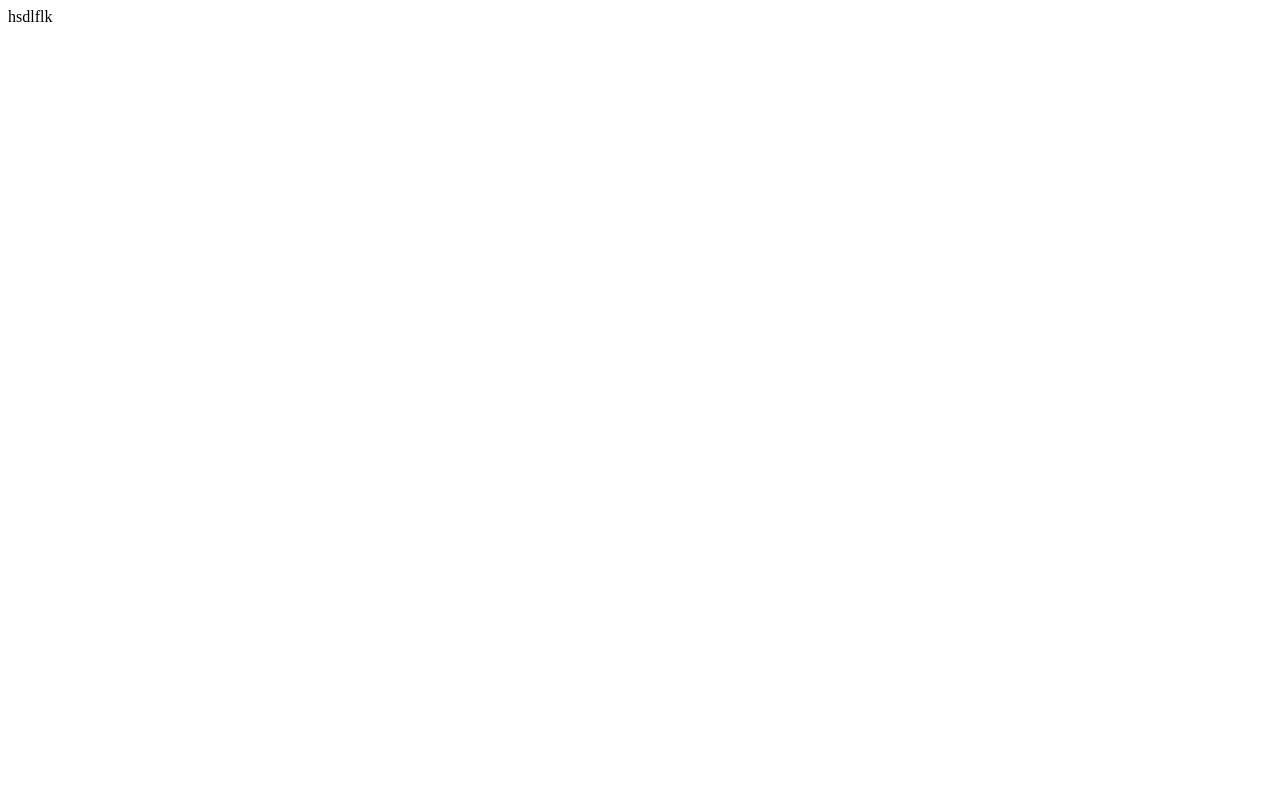
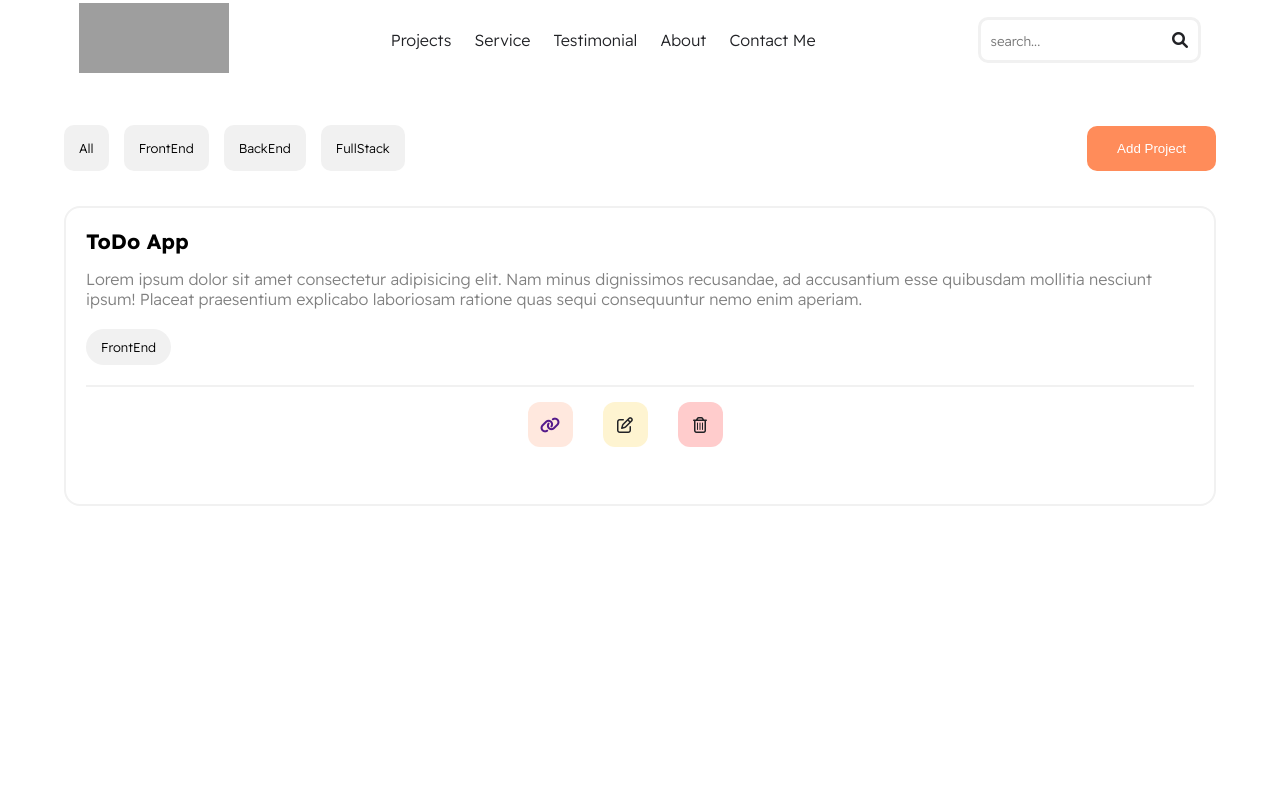
Before and after one commit to GSG-G11/Portfolio, a website: page client/index.html in a window 1280 px wide. Drawn offline with Linux system fonts and the light colour scheme; grey boxes are pictures that could not be loaded.

Commit message:
create html tags and style it relates #14

```diff
--- a/client/index.html
+++ b/client/index.html
@@ -1 +1,109 @@
-hsdlflk
+<!DOCTYPE html>
+<html lang="en">
+  <head>
+    <meta charset="UTF-8" />
+    <meta http-equiv="X-UA-Compatible" content="IE=edge" />
+    <meta name="viewport" content="width=device-width, initial-scale=1.0" />
+    <link rel="icon" href="img/iconTab.png" />
+    <!-- Fonts -->
+    <link rel="preconnect" href="https://fonts.googleapis.com" />
+    <link rel="preconnect" href="https://fonts.gstatic.com" crossorigin />
+    <link
+      href="https://fonts.googleapis.com/css2?family=Manrope:wght@200;300;400;500;600;700;800&family=Readex+Pro:wght@200;300;400;500;600;700&family=Yeseva+One&display=swap"
+      rel="stylesheet"
+    />
+    <!-- Icons -->
+    <link
+      rel="stylesheet"
+      href="https://cdnjs.cloudflare.com/ajax/libs/font-awesome/6.0.0/css/all.min.css"
+    />
+    <!-- CSS -->
+    <link rel="stylesheet" href="style.css" />
+    <title>Portfolio</title>
+  </head>
+  <body>
+    <div class="container">
+      <header>
+        <a href="/home"
+          ><img
+            class="logo"
+            src="https://upload.wikimedia.org/wikipedia/commons/d/dc/Portfolio.hu_full_logo.png?20200513123442"
+            alt=""
+        /></a>
+        <ul>
+          <li>Projects</li>
+          <li>Service</li>
+          <li>Testimonial</li>
+          <li>About</li>
+          <li>Contact Me</li>
+        </ul>
+        <div class="search">
+          <input type="search" name="search" placeholder="search..." />
+          <i class="fa-solid fa-magnifying-glass"></i>
+        </div>
+      </header>
+      <main>
+        <div class="content">
+          <section class="left">
+            <h2>We have Coding Experience</h2>
+            <p class="info">
+              Hi! I’m FullStack Developer-creating bold & brave applications for
+              companies all across the world.
+            </p>
+            <div class="buttons">
+              <button class="hire">Hire Me</button>
+              <button class="projects btn-add-project">Explore Projects</button>
+            </div>
+            <div class="links">
+              <p>Check Out My</p>
+              <i class="fa-brands fa-github"></i>
+              <i class="fa-brands fa-codepen"></i>
+              <i class="fa-brands fa-free-code-camp"></i>
+            </div>
+          </section>
+          <section class="right">
+            <img class="img-right" src="img/img left side.png" alt="" />
+            <img src="img/border left side.png" alt="" />
+          </section>
+        </div>
+
+        <div class="wrap-project-list">
+          <section class="project-list">
+            <div class="custom-method">
+              <ul class="categories-list">
+                <li>All</li>
+                <li>FrontEnd</li>
+                <li>BackEnd</li>
+                <li>FullStack</li>
+              </ul>
+              <button class="add-project btn-add-project">Add Project</button>
+            </div>
+            <div class="wrap-cards">
+              <ul class="cards">
+                <li class="card">
+                  <h4 class="name-card">ToDo App</h4>
+                  <p class="desc-card">
+                    Lorem ipsum dolor sit amet consectetur adipisicing elit. Nam
+                    minus dignissimos recusandae, ad accusantium esse quibusdam
+                    mollitia nesciunt ipsum! Placeat praesentium explicabo
+                    laboriosam ratione quas sequi consequuntur nemo enim
+                    aperiam.
+                  </p>
+                  <p class="category-card">FrontEnd</p>
+                  <div class="icons-card">
+                    <a href=""><i class="fa-solid fa-link link-icon"></i></a>
+                    <i class="fa-regular fa-pen-to-square edit-icon"></i>
+                    <i class="fa-regular fa-trash-can delete-icon"></i>
+                  </div>
+                </li>
+              </ul>
+            </div>
+          </section>
+        </div>
+      </main>
+    </div>
+    <script src="JS/dom.js"></script>
+    <script src="JS/getData.js"></script>
+    <script src="JS/index.js"></script>
+  </body>
+</html>
--- a/client/style.css
+++ b/client/style.css
@@ -0,0 +1,369 @@
+:root {
+  --white: #ffffff;
+  --black: #000000;
+  --font: #212226;
+  --yellow: #fcda68;
+  --orange: #ff8c5a;
+  --main: #8773ee;
+  --gray: #f1f1f1;
+}
+
+*,
+*::after,
+*::before {
+  padding: 0;
+  margin: 0;
+  box-sizing: border-box;
+  outline: none;
+  border: none;
+}
+
+html {
+  scroll-behavior: smooth;
+  font-family: "Readex Pro", sans-serif;
+}
+
+input::placeholder,
+textarea::placeholder {
+  font-family: "Readex Pro", sans-serif;
+  font-weight: 300;
+}
+
+body {
+  font-family: "Readex Pro", sans-serif;
+  width: 100%;
+  height: 100%;
+  background-color: var(--white);
+  overflow: hidden;
+  display: flex;
+}
+
+ul {
+  list-style-type: none;
+}
+
+a {
+  text-decoration: none;
+}
+
+/* scrollbar */
+::-webkit-scrollbar {
+  width: 5px;
+  height: 5px;
+}
+
+::-webkit-scrollbar-thumb {
+  background: var(--orange);
+  border-radius: 50px;
+}
+
+::-webkit-scrollbar-thumb:hover {
+  background: var(--orange);
+}
+
+::selection {
+  background-color: var(--orange);
+}
+
+.container {
+  width: 90vw;
+  height: 100vh;
+  margin: 0 auto;
+  overflow: hidden;
+}
+
+header {
+  padding: 15px;
+  display: flex;
+  align-items: center;
+  justify-content: space-between;
+  color: var(--font);
+  height: 10vh;
+}
+
+.logo {
+  width: 150px;
+  height: 70px;
+}
+
+header ul {
+  display: flex;
+  align-items: center;
+  justify-content: space-around;
+  width: 35vw;
+}
+
+header ul li {
+  position: relative;
+  font-weight: 300;
+  cursor: pointer;
+}
+
+header ul li:after {
+  content: "";
+  width: 0%;
+  height: 0.2rem;
+  background: var(--orange);
+  position: absolute;
+  left: 0px;
+  bottom: -1rem;
+  transition: width 0.4s ease-in-out;
+}
+
+header ul li:hover:after {
+  width: 100%;
+}
+
+.search {
+  border: 3px solid var(--gray);
+  padding: 10px;
+  border-radius: 10px;
+}
+.search input:focus > .search {
+  border: 3px solid var(--orange);
+}
+
+main {
+  margin-top: 30px;
+  height: 85vh;
+  overflow: hidden;
+}
+
+.content {
+  padding: 30px 15px;
+  display: flex;
+  align-items: center;
+  justify-content: space-between;
+  width: 100%;
+  height: 100%;
+  display: none;
+}
+
+.left {
+  width: 50%;
+  padding-top: 50px;
+}
+
+.left h2 {
+  font-size: 3rem;
+  color: var(--font);
+}
+
+.left .info {
+  position: relative;
+  margin-top: 50px;
+  color: #808080;
+  line-height: 1.5rem;
+  padding-left: 15px;
+}
+
+.left .info::before {
+  content: "";
+  position: absolute;
+  left: 0;
+  top: 0;
+  width: 5px;
+  height: 100%;
+  background-color: var(--gray);
+}
+
+.right {
+  width: 50%;
+  display: flex;
+  align-items: center;
+  justify-content: flex-end;
+  height: calc(85vh-100px);
+}
+
+.img-right {
+  margin-right: 150px;
+}
+
+.buttons {
+  margin-top: 50px;
+}
+
+.buttons button {
+  border-radius: 10px;
+  padding: 15px;
+}
+
+.hire {
+  background-color: var(--orange);
+  color: white;
+}
+
+.projects {
+  margin-left: 15px;
+  background-color: rgba(255, 140, 90, 0.2);
+  color: var(--font);
+  cursor: pointer;
+  transition: all 0.3s;
+}
+
+.projects:hover {
+  background-color: var(--orange);
+  color: var(--white);
+}
+
+.links {
+  margin-top: 120px;
+  display: flex;
+  align-items: center;
+  justify-content: flex-start;
+  color: var(--font);
+}
+
+.links i {
+  background-color: var(--gray);
+  width: 50px;
+  height: 50px;
+  border-radius: 16px;
+  display: flex;
+  align-items: center;
+  justify-content: center;
+  margin-left: 15px;
+}
+
+.wrap-project-list {
+  padding-top: 15px;
+}
+
+.custom-method {
+  display: flex;
+  align-items: center;
+  justify-content: space-between;
+}
+
+.add-project {
+  padding: 15px 30px;
+  background-color: var(--orange);
+  border-radius: 10px;
+  color: var(--white);
+  font-weight: 500;
+  cursor: pointer;
+  transition: all 0.3s ease-in-out;
+}
+
+.add-project:hover {
+  background-color: var(--white);
+  color: var(--orange);
+  border: 1px solid var(--orange);
+}
+
+.categories-list {
+  display: flex;
+  align-items: center;
+  justify-content: flex-start;
+}
+
+.categories-list li {
+  padding: 15px;
+  background-color: var(--gray);
+  margin-right: 15px;
+  border-radius: 10px;
+  font-size: 0.8rem;
+  font-weight: 300;
+  cursor: pointer;
+}
+
+.categories-list li:hover {
+  filter: brightness(95%);
+}
+
+.wrap-cards {
+  margin-top: 20px;
+  height: 85vh;
+  overflow-y: auto;
+}
+.cards {
+  margin-top: 15px;
+  width: 100%;
+  display: grid;
+  grid-template-columns: repeat(auto-fit, minmax(300px, 1fr));
+  grid-gap: 20px;
+  place-items: start;
+}
+
+.card {
+  width: 100%;
+  height: 300px;
+  background-color: var(--white);
+  border-radius: 16px;
+  padding: 20px;
+  border: 2px solid var(--gray);
+  overflow: hidden;
+}
+
+.name-card {
+  font-size: 1.3rem;
+  overflow: hidden;
+  display: -webkit-box;
+  -webkit-line-clamp: 2;
+  -webkit-box-orient: vertical;
+}
+
+.desc-card {
+  color: #808080;
+  font-weight: 300;
+  margin-top: 15px;
+  overflow: hidden;
+  display: -webkit-box;
+  -webkit-line-clamp: 4;
+  -webkit-box-orient: vertical;
+}
+
+.category-card {
+  width: fit-content;
+  margin-top: 20px;
+  padding: 10px 15px;
+  font-size: 0.8rem;
+  font-weight: 300;
+  border-radius: 200px;
+  background-color: var(--gray);
+}
+
+.icons-card {
+  border-top: 2px solid var(--gray);
+  margin-top: 20px;
+  padding-top: 15px;
+  display: flex;
+  align-items: center;
+  justify-content: center;
+  color: var(--font);
+}
+
+.icons-card i {
+  width: 45px;
+  height: 45px;
+  border-radius: 12px;
+  display: flex;
+  align-items: center;
+  justify-content: center;
+  margin-right: 30px;
+  cursor: pointer;
+}
+
+.link-icon {
+  background-color: rgba(255, 140, 90, 0.2);
+}
+
+.edit-icon {
+  background-color: rgba(252, 218, 104, 0.3);
+}
+
+.delete-icon {
+  background-color: rgba(255, 0, 0, 0.2);
+}
+
+.link-icon:hover {
+  background-color: rgba(255, 140, 90, 0.5);
+}
+
+.edit-icon:hover {
+  background-color: rgba(252, 218, 104, 0.7);
+}
+
+.delete-icon:hover {
+  background-color: rgba(255, 0, 0, 0.5);
+}
```
Also changed, not shown: client/img/border left side.png (added), client/img/iconTab.png (added), client/img/img left side.png (added), client/img/main.png (added).
